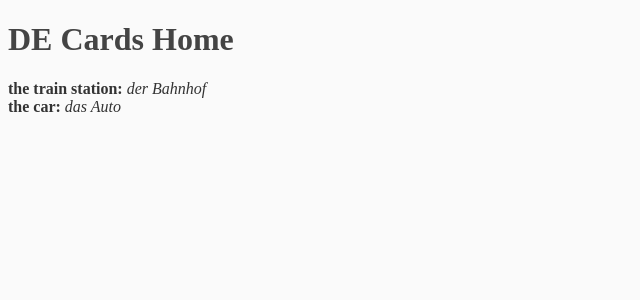
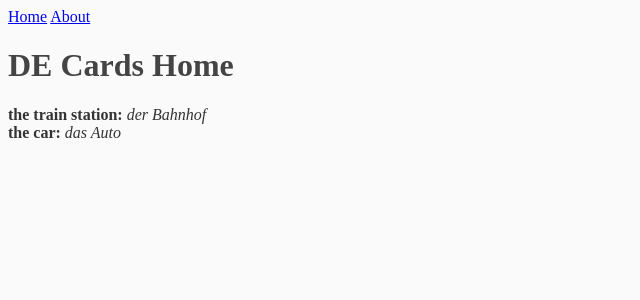
Before and after one commit to stevef00/de_proj, a Django app: page / in a window 1280 px wide. Shown: the top 300 px of the page, without its empty margins (0-640 px from the left). Run offline with Django 3.2, Linux system fonts and the light colour scheme; parts of the project's set-up code (start-up, migrations or seed data) failed here and were passed over.

Commit message:
cards: start on a navbar using url tag lookups

```diff
--- a/cards/templates/cards/base.html
+++ b/cards/templates/cards/base.html
@@ -12,6 +12,14 @@
     </head>
 
     <body>
+        <header>
+            <nav>
+                <div>
+                    <a href="{% url 'cards-home' %}">Home</a>
+                    <a href="{% url 'cards-about' %}">About</a>
+                </div>
+            </nav>
+        </header>
     {% block content %}{% endblock %}
     </body>
 </html>
```
Also changed, not shown: cards/tests.py (+8 -0 lines).
